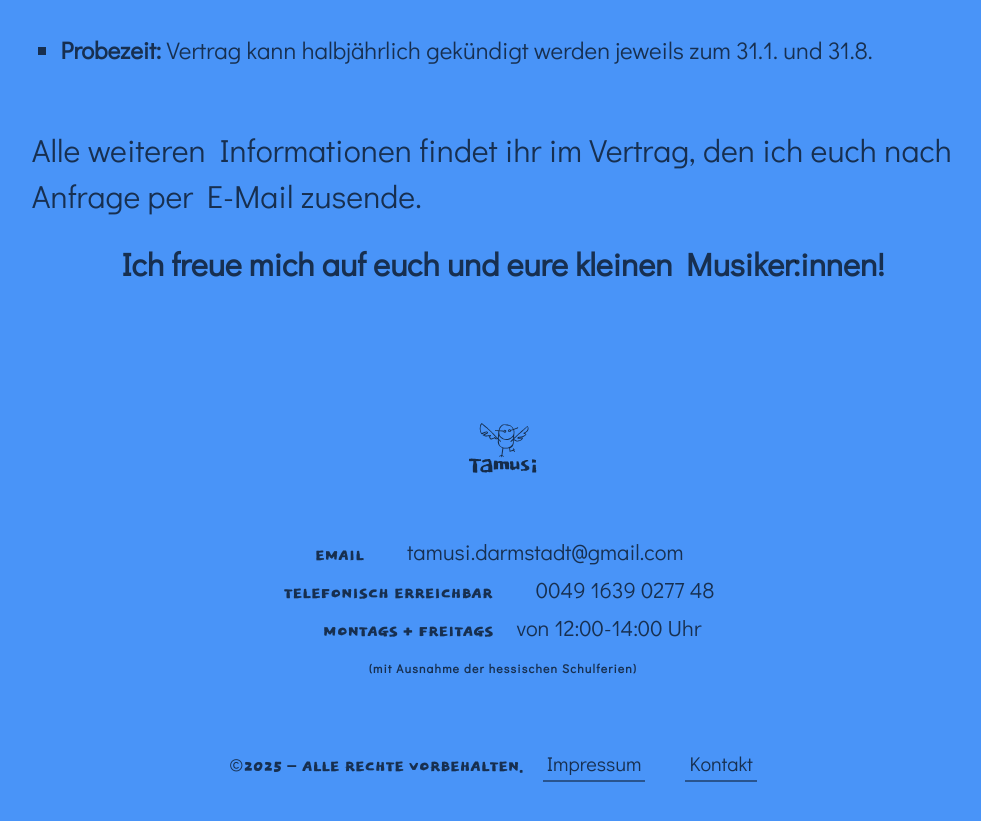
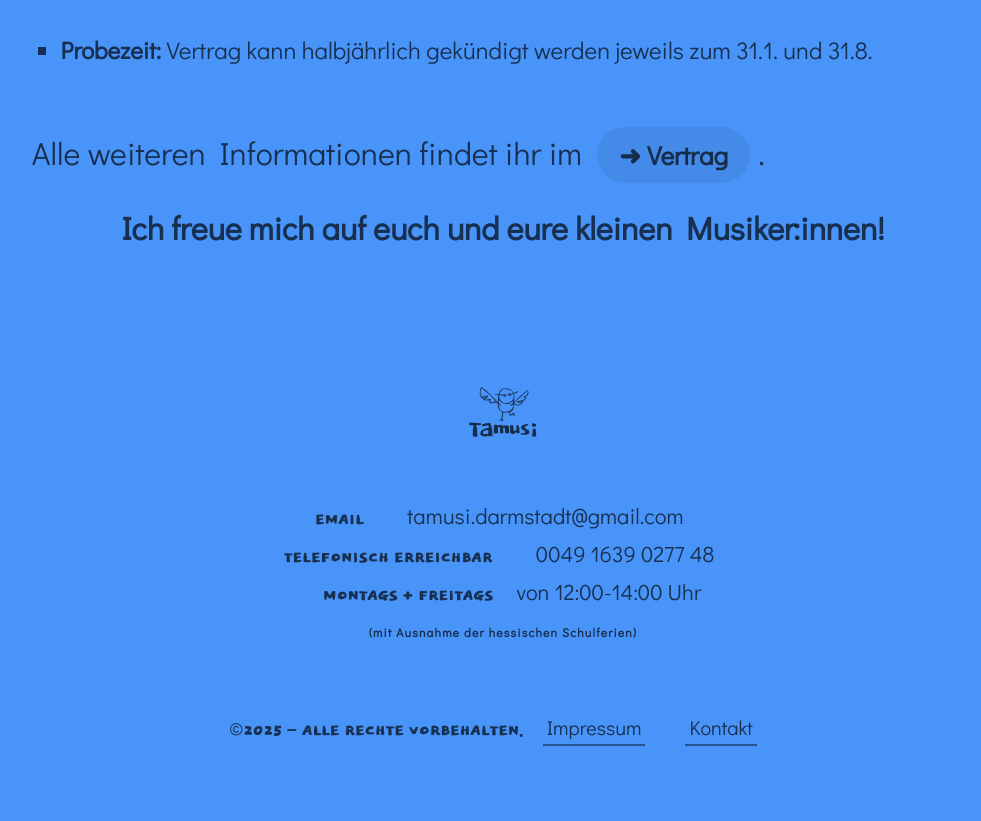
Before and after one commit to aeonyuonmiller/laura, a Next.js app: page /eltern-kind-kurs in a window 1280 px wide. Shown: the part 3443-4264 px from the top of the page, without its empty margins (137-1118 px from the left). Built offline with nearby package versions, Linux system fonts and the light colour scheme.

Commit message:
added arrow to button

```diff
--- a/src/pages/eltern-kind-kurs.jsx
+++ b/src/pages/eltern-kind-kurs.jsx
@@ -117,7 +117,7 @@ export default function Home() {
                             <li><strong>Probezeit:</strong> Vertrag kann halbjährlich gekündigt werden jeweils zum 31.1. und 31.8. </li>
                         </ul>
                         <p>
-                            Alle weiteren Informationen findet ihr im Vertrag, den ich euch nach Anfrage per E-Mail zusende.
+                            Alle weiteren Informationen findet ihr im <a href="/vertrag">&#10140; Vertrag</a>.
                         </p>
                         <p className="center">
                             <strong>Ich freue mich auf euch und eure kleinen Musiker:innen!</strong>
```
